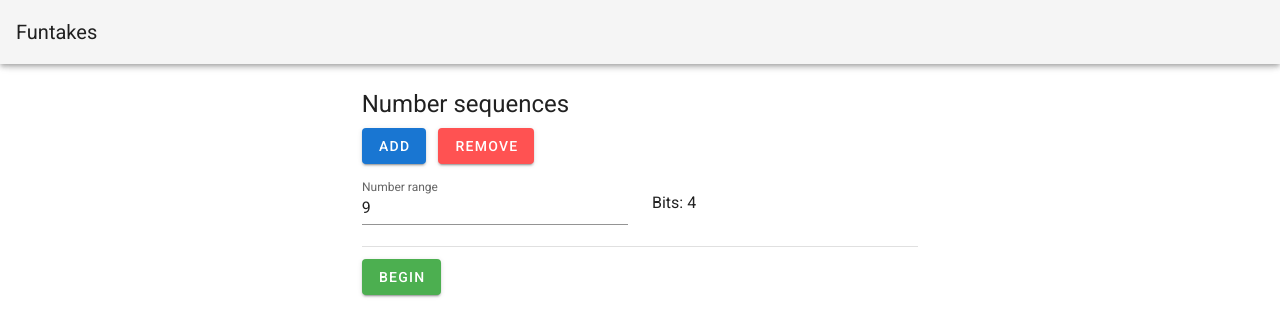
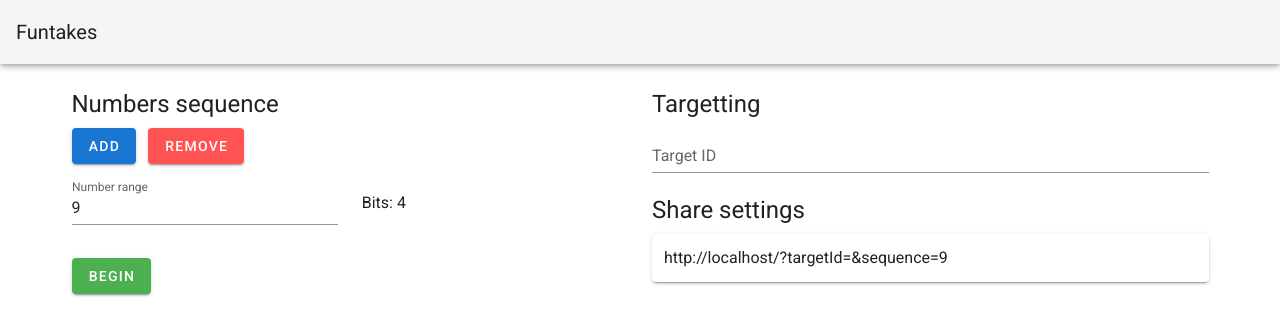
Before and after one commit to nykotar/rv-funtakes, a Nuxt app: page / in a window 1280 px wide. Shown: the top 336 px of the page. Built offline with nearby package versions, Linux system fonts and the light colour scheme.

Commit message:
TargetID and share settings

```diff
--- a/pages/index.vue
+++ b/pages/index.vue
@@ -2,10 +2,10 @@
   <v-container fluid>
     <v-row justify="center">
       <v-col cols="6">
+        <h1 class="headline mb-2">
+          Numbers sequence
+        </h1>
         <v-form>
-          <h1 class="headline mb-2">
-            Number sequences
-          </h1>
           <v-btn
             color="primary"
             class="mr-3 mb-3"
@@ -35,7 +35,6 @@
               </v-col>
             </v-row>
           </div>
-          <v-divider />
           <v-btn
             color="success"
             class="mr-4 mt-3"
@@ -43,6 +42,26 @@
           >
             Begin
           </v-btn>
+        </v-form>
+      </v-col>
+      <v-col cols="6">
+        <v-form>
+          <h1 class="headline mb-2">
+            Targetting
+          </h1>
+          <v-text-field
+            v-model="targetId"
+            label="Target ID"
+            required
+          />
+          <h1 class="headline mb-2">
+            Share settings
+          </h1>
+          <v-text-field
+            v-model="shareLink"
+            readonly
+            solo
+          />
         </v-form>
       </v-col>
     </v-row>
@@ -53,8 +72,28 @@
 export default {
   data () {
     return {
-      groups: 1,
-      ranges: [9]
+      ranges: [9],
+      targetId: ''
+    }
+  },
+  computed: {
+    shareLink () {
+      let link = window.location.origin + '/?'
+      link = link + `targetId=${this.targetId}&sequence=${this.ranges.join(',')}`
+      return link
+    }
+  },
+  mounted () {
+    const params = this.$route.query
+    if (params.targetId) {
+      this.targetId = params.targetId
+    }
+    if (params.sequence) {
+      const sequence = params.sequence.split(',')
+      this.ranges = []
+      for (const num of sequence) {
+        this.ranges.push(parseInt(num))
+      }
     }
   },
   methods: {
```
